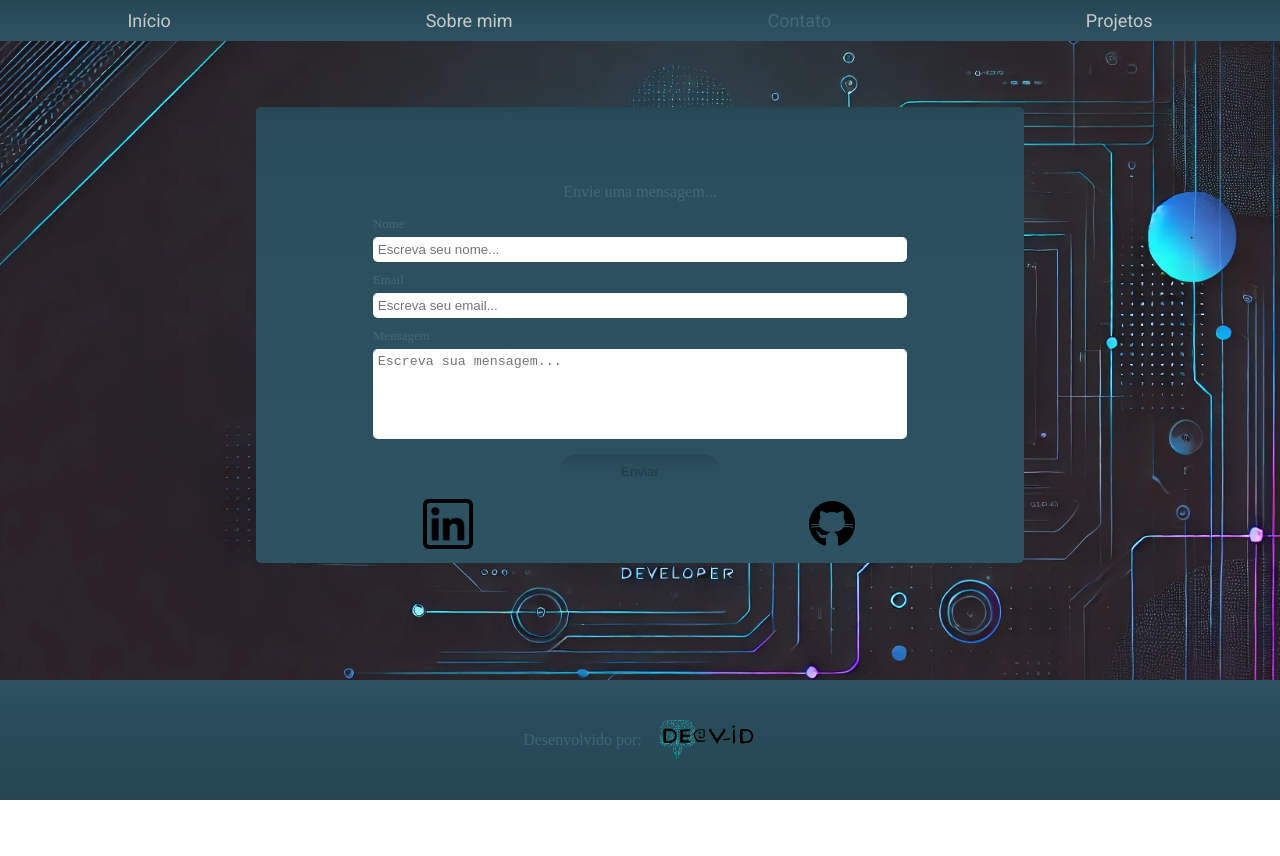
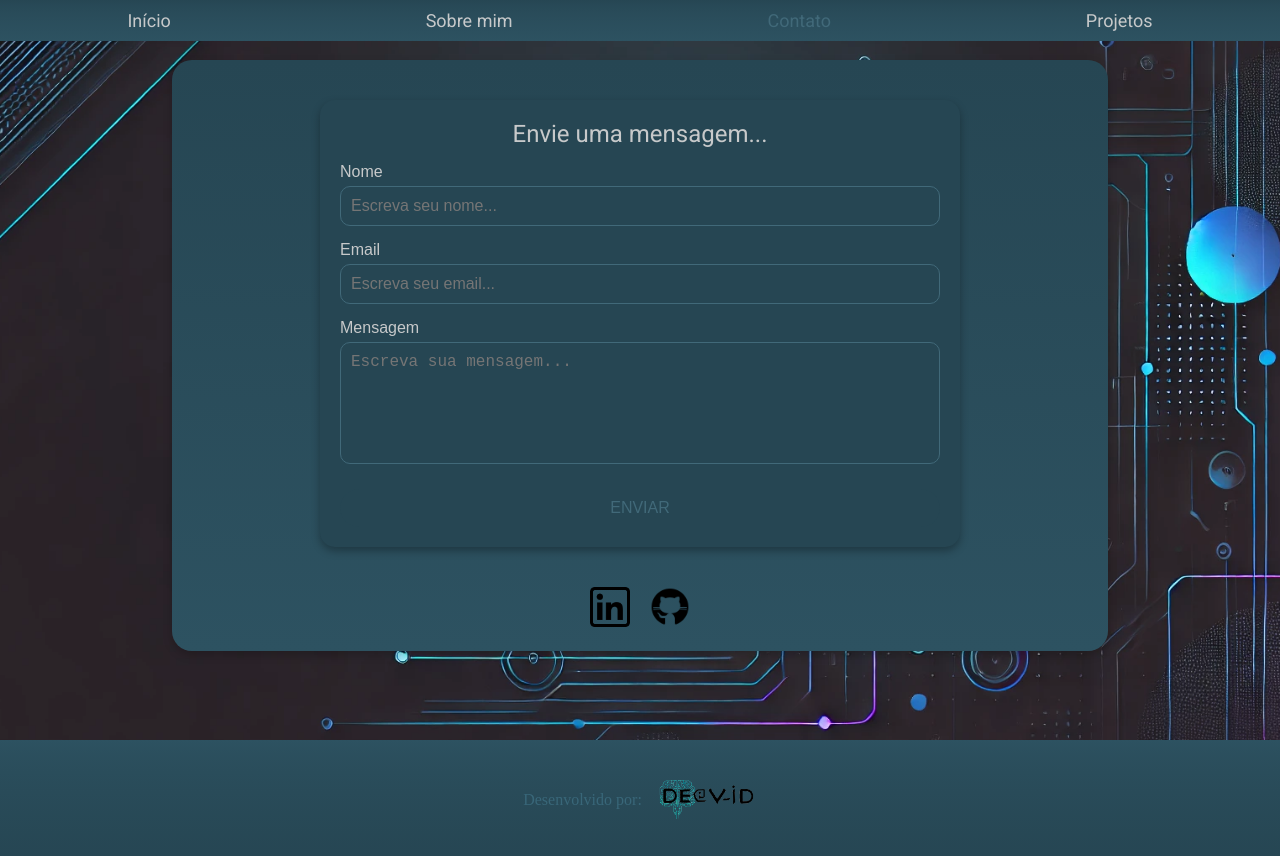
Before and after one commit to DeividBorges93/DeividBorges93.github.io, a React (Create React App) app: page /contato in a window 1280 px wide. Shown: the top 856 px of the page. Before the commit the page ends 800 px from the top, so only its background shows below. Built offline with nearby package versions, Linux system fonts and the light colour scheme.

Commit message:
refactor(style): :art: refactor the css of the send email screen for the new page design

```diff
--- a/src/css/components/sendEmail.css
+++ b/src/css/components/sendEmail.css
@@ -1,124 +1,164 @@
+/* Estilo principal do container */
 .container-contacts {
   display: flex;
   justify-content: center;
-  align-items: center;
-  height: 80vh;
+  align-items: flex-start;
+  min-height: 80vh;
+  background-color: var(--dark-blue);
+  padding-top: 60px; /* Aumenta o espaço em relação ao header */
 }
 
+/* Estilo do box de contato */
 .div-contatcs {
-  width: 60vw;
-  max-height: 80vh;
-  background: linear-gradient(180deg, var(--dark-green-1), 5%, var(--dark-green-2) 100%);
-  border-radius: 5px;
-  margin-top: 40px;
-  margin-bottom: 10px;
-  display: flex;
-  flex-direction: column;
-}
-
-.contacts-title {
-  color: var(--light-cyan-3);
-  padding-top: 15px;
-  padding-right: 170px;
-  padding-bottom: 15px;
-  align-self: self-end;
-  font-size: x-large;
-  text-align: center;
-}
-
-.div-send-email {
-  margin-top: 8%;
-}
-
-.form-div-send-email .wait-message{
-  text-align: center;
-  padding: 150px 0px;
-}
-
-.form-div-send-email form{
-  margin: 0 50px;
-  border-radius: 5px;
+  width: 70%;
+  max-height: 85vh;
+  background: linear-gradient(180deg, var(--dark-green-1), var(--dark-green-2) 100%);
+  border-radius: 20px;
+  box-shadow: 0 4px 10px rgba(0, 0, 0, 0.2);
+  padding: 20px;
   display: flex;
   flex-direction: column;
   align-items: center;
+  overflow: hidden;
+  position: relative;
+  /* opacity: 80%; */
 }
 
-.form-title {
-  font-size: medium;
-  padding-top: 15px;
-  padding-bottom: 10px;
+/* Estilo do título */
+.contacts-title {
   color: var(--light-cyan-3);
-}
-
-.form-div-send-email label{
-  display: flex;
-  flex-direction: column;
-  padding: 5px;
-  font-size: small;
-  width: 80%;
-  color: var(--light-cyan-3);
+  font-size: x-large;
+  margin-bottom: 20px;
+  text-align: center;
 
 }
 
-.form-div-send-email label input {
-  margin-top: 5px;
-  padding: 5px;
-  outline: none;
-  border-radius: 5px;
+.form-div-send-email {
+  width: 800px;
+  display: flex;
+  flex-direction: column;
+  justify-content: center;
+  align-items: center;
+}
+/* Formulário */
+.form-div-send-email form {
+  width: 90%;
+  max-width: 600px;
+  border-radius: 15px;
+  display: flex;
+  flex-direction: column;
+  background: var(--dark-green-1);
+  padding: 20px;
+  box-shadow: 0 4px 8px rgba(0, 0, 0, 0.3);
+  margin-bottom: 20px;
+  margin-top: 20px;
 }
 
-#message {
-  resize: none;
-  height: 80px;
-  margin-top: 5px;
-  margin-bottom: 5px;
-  padding: 5px;
-  outline: none;
-  border-radius: 5px;
+/* Título do formulário */
+.form-title {
+  font-size: 1.5rem;
+  color: var(--light-cyan-2);
+  margin-bottom: 15px;
+  text-align: center;
+  font-family: 'Roboto', sans-serif;
 }
 
-.send-button {
-  margin-top: 5px;
-  transition: transform 0.3s ease;
-  transition: background 1s ease;
-  border-radius: 20px;
-  background: var(--dark-green-1);
-}
-
-.send-button-icon {
-  padding: 10px 60px;
-  background-color: transparent;
-  width: 40px;
+/* Labels e inputs */
+.form-div-send-email label {
+  display: flex;
+  flex-direction: column;
+  margin-bottom: 15px;
+  color: var(--light-cyan-2);
+  font-family: 'Orbitron', sans-serif;
 
 }
 
-.send-button:disabled {
+.form-div-send-email label input,
+.form-div-send-email label textarea {
+  margin-top: 5px;
+  padding: 10px;
+  border-radius: 10px;
+  border: 1px solid var(--light-cyan-3);
+  background: var(--dark-green-1);
+  color: var(--light-cyan-2);
+  font-size: 1rem;
+  outline: none;
+  transition: box-shadow 0.3s ease;
+}
+
+.form-div-send-email label input:focus,
+.form-div-send-email label textarea:focus {
+  box-shadow: 0 0 8px var(--light-cyan-3);
+  background-color: var(--dark-green-2);
+}
+
+textarea {
+  resize: none;
+  height: 100px;
+}
+
+/* Botão de envio */
+.send-button {
+  margin-top: 10px;
+  background: var(--dark-green-1);
+  color: var(--light-cyan-3);
+  border-radius: 20px;
+  padding: 10px 20px;
+  font-size: 1rem;
+  text-transform: uppercase;
+  border: none;
   cursor: not-allowed;
-  background: linear-gradient(180deg, var(--dark-green-1), 20%, var(--dark-green-2) 100%);
+  transition: transform 0.3s ease, background 0.3s ease;
+  font-family: 'Orbitron', sans-serif;
+}
+
+.send-button:enabled {
+  cursor: pointer;
+  background: var(--light-cyan-2);
 }
 
 .send-button:enabled:hover {
-  cursor: pointer;
-  transform: scale(1.1);
+  transform: scale(1.05);
 }
 
-.send-button:enabled .send-button-icon {
+/* Mensagem de espera */
+.form-div-send-email .wait-message {
+  font-size: 1.2rem;
   color: var(--light-cyan-3);
+  text-align: center;
+  padding: 20px;
 }
 
+/* Ícones de redes sociais */
 .div-icons {
   display: flex;
-  justify-content: space-around;
-  align-items: center;
-  padding: 10px 0px;
+  justify-content: center;
+  gap: 20px;
+  margin-top: 20px;
 }
 
 .icons {
-  width: 50px;
+  width: 40px;
   height: auto;
   transition: transform 0.3s ease;
 }
 
 .icons:hover {
-  transform: scale(1.2);
+  transform: scale(1.3);
 }
+
+/* Responsividade */
+@media (max-width: 768px) {
+  .div-contatcs {
+    width: 90%;
+    padding: 10px;
+  }
+
+  .form-div-send-email form {
+    width: 100%;
+  }
+
+  .contacts-title {
+    font-size: 1.2rem;
+  }
+}
```
